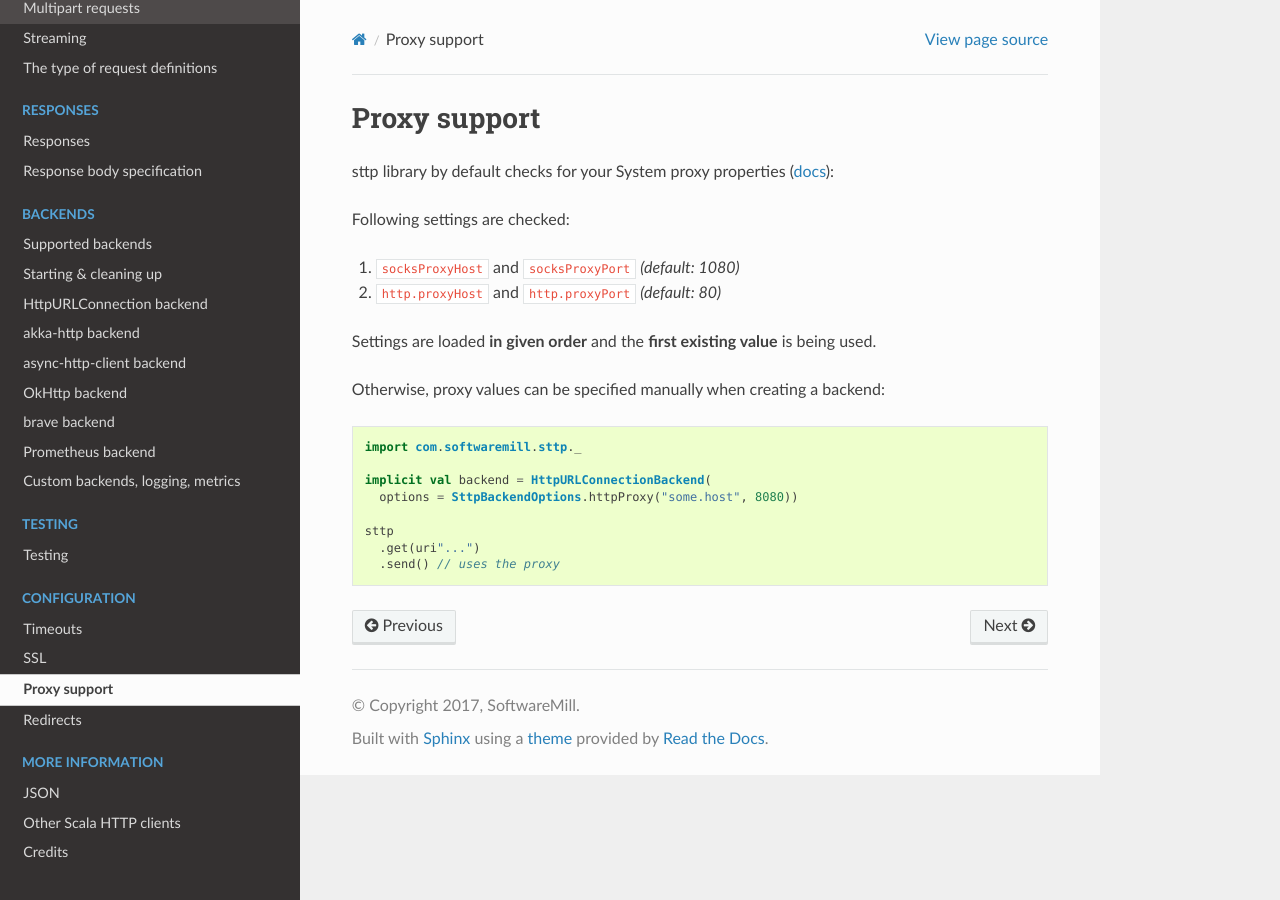
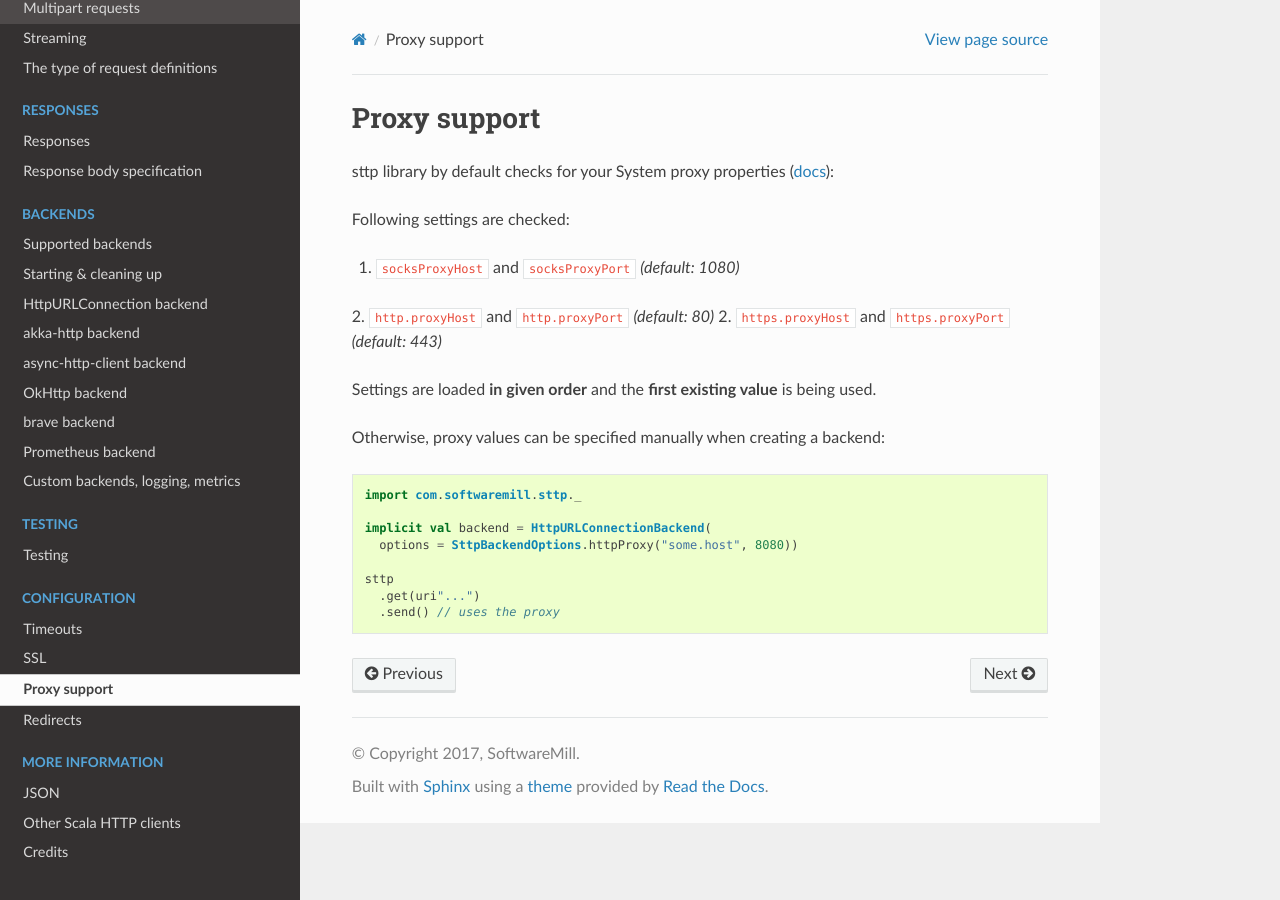
Before and after one commit to softwaremill/sttp, a Sphinx documentation site: the page built from docs/conf/proxy.rst, in a window 1280 px wide. Built offline with Sphinx 7.4.7 and the Read the Docs theme 2.0.0, drawn with Linux system fonts in a browser that asks for light colours.

Commit message:
Adding https.proxyHost as a fallback when looking for proxy settings

```diff
--- a/docs/conf/proxy.rst
+++ b/docs/conf/proxy.rst
@@ -7,6 +7,7 @@ Following settings are checked:
 
 1. ``socksProxyHost`` and ``socksProxyPort`` *(default: 1080)*
 2. ``http.proxyHost`` and ``http.proxyPort`` *(default: 80)*
+2. ``https.proxyHost`` and ``https.proxyPort`` *(default: 443)*
 
 Settings are loaded **in given order** and the **first existing value** is being used.
 
```
Also changed, not shown: 1 other file.
